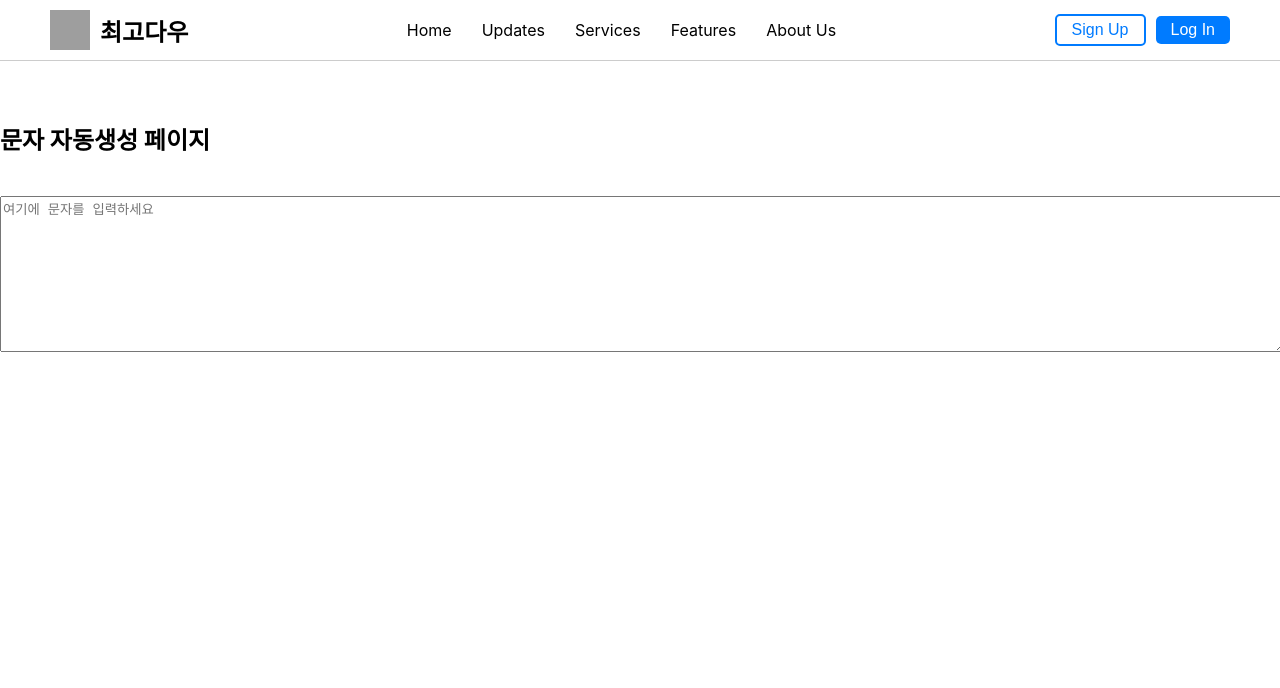
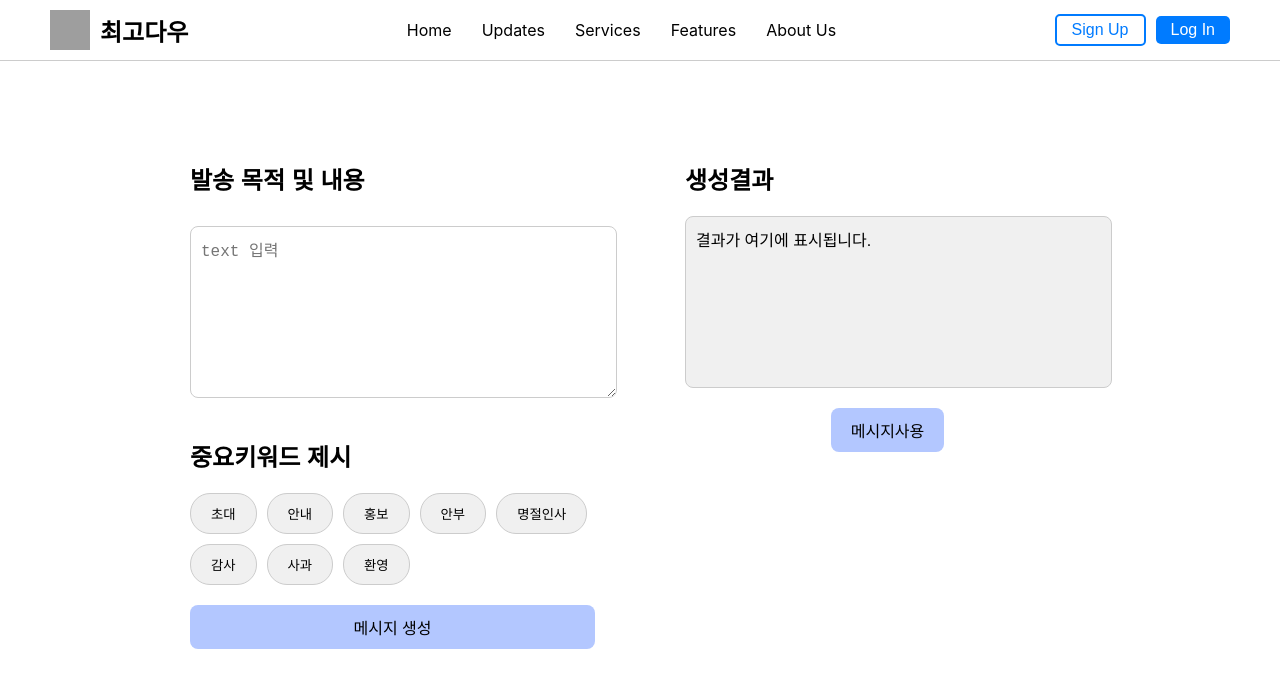
Before and after one commit to mk011011/PicMessage-frontend, a React (Create React App) app: page /message-generation in a window 1280 px wide. Shown: the top 688 px of the page. Built offline with nearby package versions, Linux system fonts and the light colour scheme; grey boxes are pictures that could not be loaded.

Commit message:
메세지 생성 레이아웃 생성

```diff
--- a/src/pages/MessageGeneration.js
+++ b/src/pages/MessageGeneration.js
@@ -1,21 +1,136 @@
-//문자 자동생성 페이지
-import React from 'react';
+import React, { useState } from 'react';
 
-const MessageGeneration = () => {
+const MessageGenerationPage = () => {
+  const [inputText, setInputText] = useState('');
+  const [generatedMessage, setGeneratedMessage] = useState('');
+
+  const handleInputChange = (e) => {
+    setInputText(e.target.value);
+  };
+
+  const handleGenerateMessage = () => {
+    // 메시지 생성 로직
+    setGeneratedMessage(`Generated message for: ${inputText}`);
+  };
+
+  const handleUseMessage = () => {
+    alert('Using the generated message: ' + generatedMessage);
+  };
+
   return (
-    <div>
-      <h2>문자 자동생성 페이지</h2>
-      <textarea placeholder="여기에 문자를 입력하세요" style={styles.textArea}></textarea>
+    <div style={styles.container}>
+      <div style={styles.row}>
+        {/* 왼쪽 섹션: 발송 목적 및 내용 */}
+        <div style={styles.column}>
+          <h2>발송 목적 및 내용</h2>
+          <textarea
+            placeholder="text 입력"
+            value={inputText}
+            onChange={handleInputChange}
+            style={styles.textArea}
+          />
+          <div style={styles.keywordsSection}>
+            <h2>중요키워드 제시</h2>
+            <div style={styles.keywords}>
+              {['초대', '안내', '홍보', '안부', '명절인사', '감사', '사과', '환영'].map((keyword) => (
+                <button key={keyword} style={styles.keywordButton}>
+                  {keyword}
+                </button>
+              ))}
+            </div>
+          </div>
+          <button onClick={handleGenerateMessage} style={styles.generateButton}>
+            메시지 생성
+          </button>
+        </div>
+
+        {/* 오른쪽 섹션: 생성 결과 */}
+        <div style={styles.column}>
+          <h2>생성결과</h2>
+          <div style={styles.resultBox}>
+            {generatedMessage ? generatedMessage : '결과가 여기에 표시됩니다.'}
+          </div>
+          <button onClick={handleUseMessage} style={styles.useButton}>
+            메시지사용
+          </button>
+        </div>
+      </div>
     </div>
   );
 };
 
 const styles = {
+  container: {
+    display: 'flex',
+    flexDirection: 'column',
+    alignItems: 'center',
+    padding: '20px',
+    fontFamily: 'Arial, sans-serif',
+  },
+  row: {
+    display: 'flex',
+    justifyContent: 'space-between',
+    width: '100%',
+    maxWidth: '900px',
+    marginBottom: '20px',
+  },
+  column: {
+    display: 'flex',
+    flexDirection: 'column',
+    width: '45%',
+  },
   textArea: {
     width: '100%',
     height: '150px',
+    marginTop: '10px',
+    padding: '10px',
+    borderRadius: '8px',
+    border: '1px solid #ccc',
+    fontSize: '16px',
+  },
+  resultBox: {
+    width: '100%',
+    height: '150px',
+    padding: '10px',
+    border: '1px solid #ccc',
+    borderRadius: '8px',
+    backgroundColor: '#f0f0f0',
+    fontSize: '16px',
+    marginBottom: '20px',
+  },
+  keywordsSection: {
     marginTop: '20px',
+  },
+  keywords: {
+    display: 'flex',
+    flexWrap: 'wrap',
+    gap: '10px',
+  },
+  keywordButton: {
+    padding: '10px 20px',
+    borderRadius: '20px',
+    border: '1px solid #ccc',
+    backgroundColor: '#f0f0f0',
+    cursor: 'pointer',
+  },
+  generateButton: {
+    marginTop: '20px',
+    padding: '10px 20px',
+    fontSize: '16px',
+    cursor: 'pointer',
+    backgroundColor: '#b3c7ff',
+    border: 'none',
+    borderRadius: '8px',
+  },
+  useButton: {
+    padding: '10px 20px',
+    fontSize: '16px',
+    cursor: 'pointer',
+    backgroundColor: '#b3c7ff',
+    border: 'none',
+    borderRadius: '8px',
+    alignSelf: 'center',
   },
 };
 
-export default MessageGeneration;
+export default MessageGenerationPage;
```
